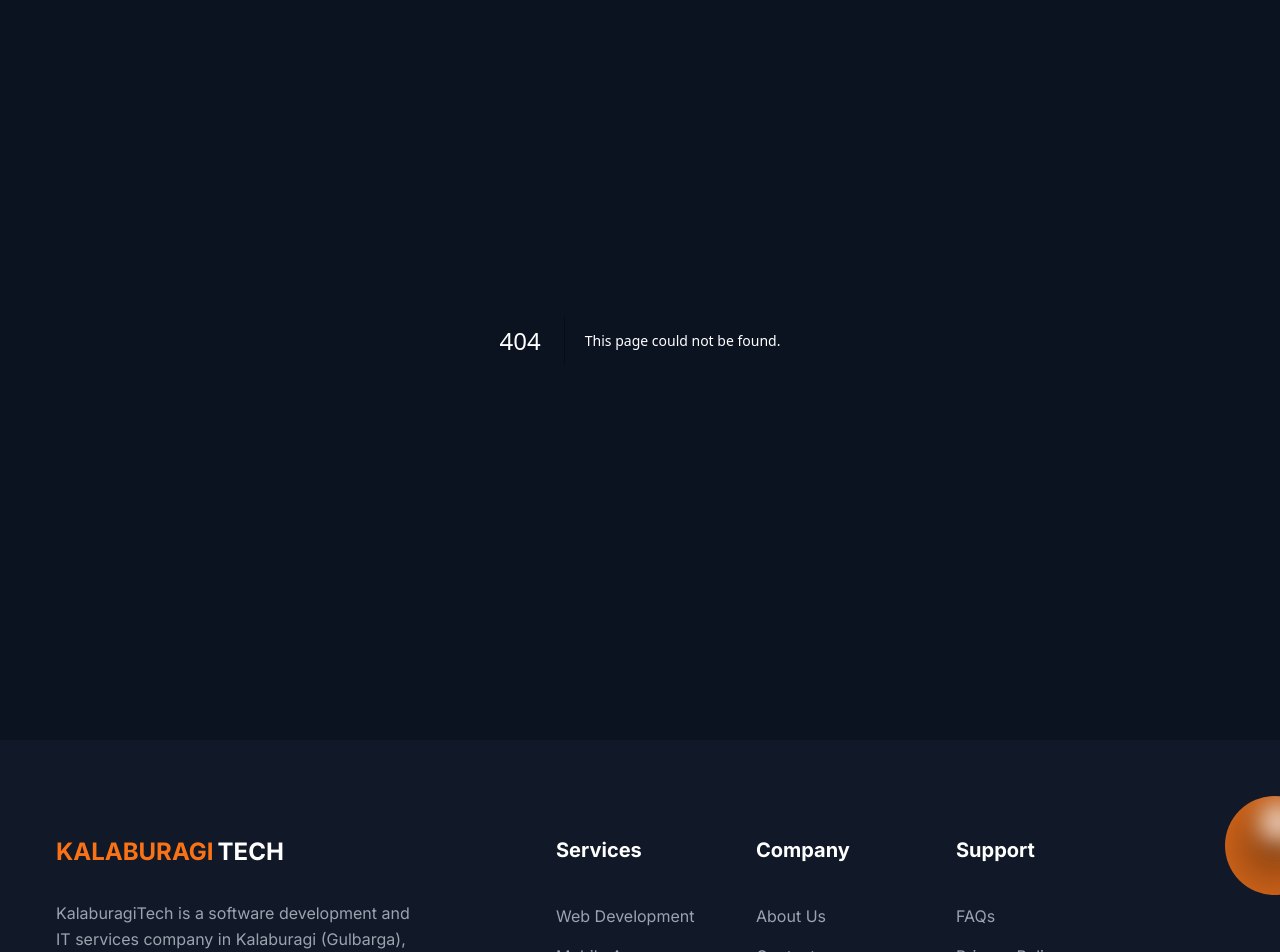
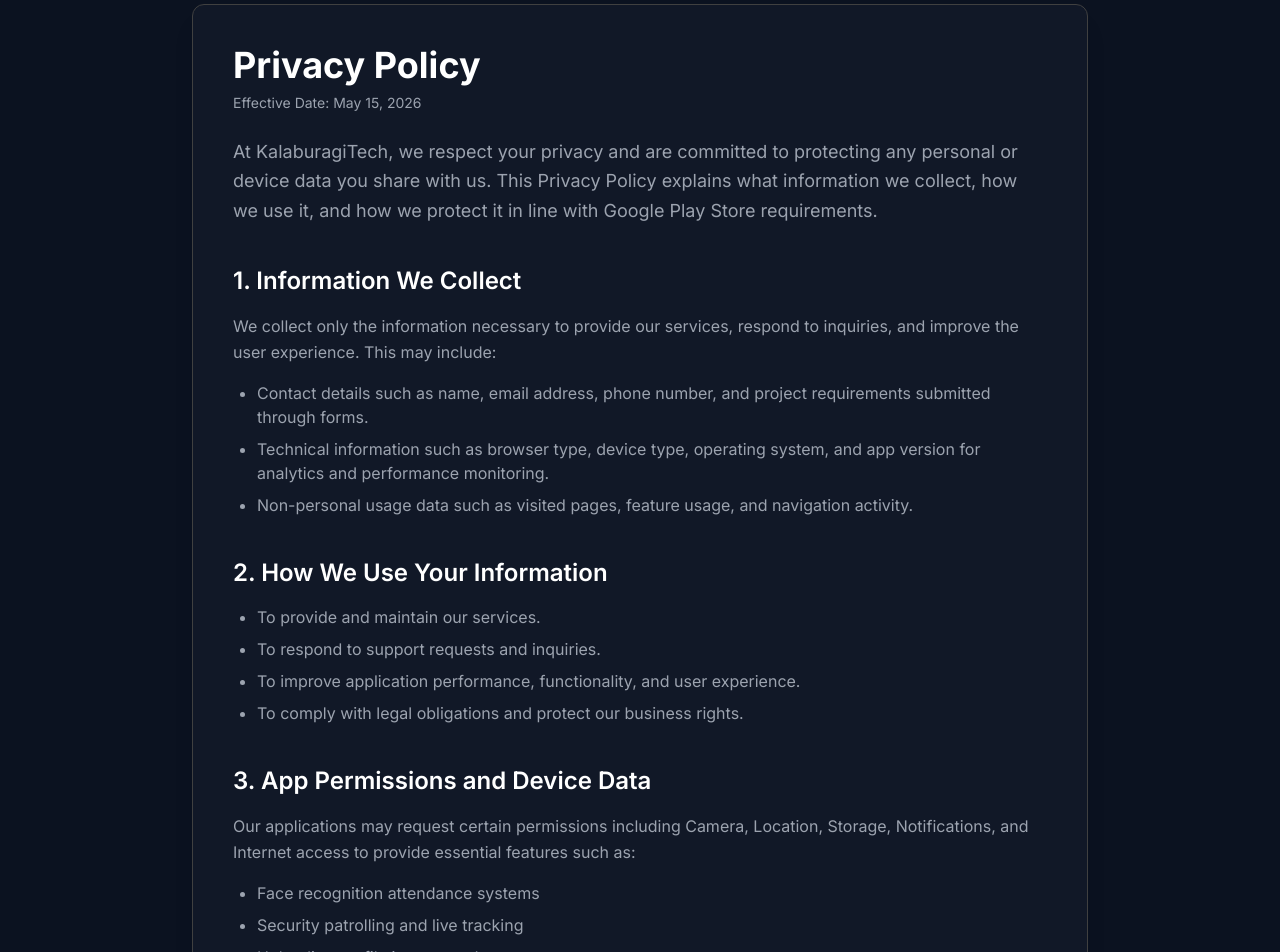
Before and after one commit to kalaburagitech/kalaburagitechs, a Next.js app: page /privacy in a window 1280 px wide. Before the commit this address had no page. Shown: the part 60-1012 px from the top of the page. Built offline with nearby package versions, Linux system fonts and the light colour scheme.

Commit message:
privacy policy update

```diff
--- /dev/null
+++ b/src/app/privacy/page.tsx
@@ -0,0 +1,191 @@
+import type { Metadata } from "next";
+
+export const metadata: Metadata = {
+  title: "Privacy Policy | KalaburagiTech",
+  description:
+    "KalaburagiTech Privacy Policy explains what data we collect, how we use it, and how we protect your privacy in accordance with Google Play Store requirements.",
+  alternates: {
+    canonical: "/privacy",
+  },
+};
+
+export default function PrivacyPage() {
+  return (
+    <section className="bg-white py-16 text-body-color dark:bg-[#0B1220] dark:text-white">
+      <div className="container mx-auto px-4">
+        <div className="mx-auto max-w-4xl rounded-xl border border-[#E5E7EB] bg-white p-10 shadow-xl dark:border-neutral-700 dark:bg-[#111827]">
+          <h1 className="mb-2 text-4xl font-bold text-black dark:text-white">
+            Privacy Policy
+          </h1>
+
+          <p className="mb-6 text-sm text-gray-500 dark:text-gray-400">
+            Effective Date: May 15, 2026
+          </p>
+
+          <p className="mb-6 text-lg leading-relaxed text-body-color dark:text-body-color-dark">
+            At KalaburagiTech, we respect your privacy and are committed to
+            protecting any personal or device data you share with us. This
+            Privacy Policy explains what information we collect, how we use it,
+            and how we protect it in line with Google Play Store requirements.
+          </p>
+
+          <h2 className="mb-4 mt-10 text-2xl font-semibold text-black dark:text-white">
+            1. Information We Collect
+          </h2>
+
+          <p className="mb-4 leading-relaxed text-body-color dark:text-body-color-dark">
+            We collect only the information necessary to provide our services,
+            respond to inquiries, and improve the user experience. This may
+            include:
+          </p>
+
+          <ul className="mb-6 list-disc space-y-2 pl-6 text-body-color dark:text-body-color-dark">
+            <li>
+              Contact details such as name, email address, phone number, and
+              project requirements submitted through forms.
+            </li>
+
+            <li>
+              Technical information such as browser type, device type, operating
+              system, and app version for analytics and performance monitoring.
+            </li>
+
+            <li>
+              Non-personal usage data such as visited pages, feature usage, and
+              navigation activity.
+            </li>
+          </ul>
+
+          <h2 className="mb-4 mt-10 text-2xl font-semibold text-black dark:text-white">
+            2. How We Use Your Information
+          </h2>
+
+          <ul className="mb-6 list-disc space-y-2 pl-6 text-body-color dark:text-body-color-dark">
+            <li>To provide and maintain our services.</li>
+
+            <li>To respond to support requests and inquiries.</li>
+
+            <li>
+              To improve application performance, functionality, and user
+              experience.
+            </li>
+
+            <li>
+              To comply with legal obligations and protect our business rights.
+            </li>
+          </ul>
+
+          <h2 className="mb-4 mt-10 text-2xl font-semibold text-black dark:text-white">
+            3. App Permissions and Device Data
+          </h2>
+
+          <p className="mb-4 leading-relaxed text-body-color dark:text-body-color-dark">
+            Our applications may request certain permissions including Camera,
+            Location, Storage, Notifications, and Internet access to provide
+            essential features such as:
+          </p>
+
+          <ul className="mb-6 list-disc space-y-2 pl-6 text-body-color dark:text-body-color-dark">
+            <li>Face recognition attendance systems</li>
+
+            <li>Security patrolling and live tracking</li>
+
+            <li>Uploading profile images and reports</li>
+
+            <li>Real-time alerts and notifications</li>
+
+            <li>Performance monitoring and app functionality</li>
+          </ul>
+
+          <p className="mb-6 leading-relaxed text-body-color dark:text-body-color-dark">
+            These permissions are used only for core functionality and are never
+            used for unauthorized tracking or sharing of personal data.
+          </p>
+
+          <h2 className="mb-4 mt-10 text-2xl font-semibold text-black dark:text-white">
+            4. Third-Party Services
+          </h2>
+
+          <p className="mb-6 leading-relaxed text-body-color dark:text-body-color-dark">
+            We may use trusted third-party services for hosting, analytics,
+            notifications, and performance monitoring. These services may
+            collect limited technical or anonymized data required for service
+            operation. We do not sell personal information to third parties.
+          </p>
+
+          <h2 className="mb-4 mt-10 text-2xl font-semibold text-black dark:text-white">
+            5. Children&apos;s Privacy
+          </h2>
+
+          <p className="mb-6 leading-relaxed text-body-color dark:text-body-color-dark">
+            Our services are not intended for children under 13 years of age. We
+            do not knowingly collect personal information from children. If such
+            information is identified, we will take immediate steps to remove
+            it.
+          </p>
+
+          <h2 className="mb-4 mt-10 text-2xl font-semibold text-black dark:text-white">
+            6. Data Security
+          </h2>
+
+          <p className="mb-6 leading-relaxed text-body-color dark:text-body-color-dark">
+            We implement reasonable technical and organizational security
+            measures to protect information from unauthorized access, misuse,
+            disclosure, or loss. However, no online system can guarantee
+            complete security.
+          </p>
+
+          <h2 className="mb-4 mt-10 text-2xl font-semibold text-black dark:text-white">
+            7. Your Rights
+          </h2>
+
+          <p className="mb-6 leading-relaxed text-body-color dark:text-body-color-dark">
+            You may request access, correction, or deletion of your personal
+            information by contacting us through the details provided below.
+          </p>
+
+          <h2 className="mb-4 mt-10 text-2xl font-semibold text-black dark:text-white">
+            8. Data Deletion Requests
+          </h2>
+
+          <p className="mb-6 leading-relaxed text-body-color dark:text-body-color-dark">
+            Users may request account deletion or data removal by contacting us
+            at the email address provided below. We will process valid requests
+            in accordance with applicable laws and internal policies.
+          </p>
+
+          <h2 className="mb-4 mt-10 text-2xl font-semibold text-black dark:text-white">
+            9. Changes to This Privacy Policy
+          </h2>
+
+          <p className="mb-6 leading-relaxed text-body-color dark:text-body-color-dark">
+            We may update this Privacy Policy periodically. Updated versions
+            will be published on this page along with the revised effective
+            date.
+          </p>
+
+          <h2 className="mb-4 mt-10 text-2xl font-semibold text-black dark:text-white">
+            10. Contact Us
+          </h2>
+
+          <p className="leading-relaxed text-body-color dark:text-body-color-dark">
+            If you have any questions regarding this Privacy Policy or your
+            personal data, please contact us at:
+          </p>
+
+          <p className="mt-4 font-medium text-black dark:text-white">
+            KalaburagiTech
+          </p>
+
+          <p className="text-body-color dark:text-body-color-dark">
+            Email: kalaburagitech@gmail.com
+          </p>
+
+          <p className="text-body-color dark:text-body-color-dark">
+            Phone: +91 6362050656
+          </p>
+        </div>
+      </div>
+    </section>
+  );
+}
--- a/src/components/Footer/index.tsx
+++ b/src/components/Footer/index.tsx
@@ -20,10 +20,10 @@
                   </div>
                 </Link>
                 <p className="mb-9 text-base leading-relaxed text-body-color dark:text-body-color-dark">
-                  KalaburagiTech is a software development and IT services company
-                  in Kalaburagi (Gulbarga), Karnataka—serving North Karnataka and
-                  clients nationwide with web, mobile, cloud, and custom business
-                  technology.
+                  KalaburagiTech is a software development and IT services
+                  company in Kalaburagi (Gulbarga), Karnataka—serving North
+                  Karnataka and clients nationwide with web, mobile, cloud, and
+                  custom business technology.
                 </p>
                 <div className="flex items-center">
                   <a
@@ -82,10 +82,9 @@
                       height="30" // Adjust the height
                       fill="currentColor" // Ensures the SVG color inherits the parent's color
                     >
-    <path d="M224.1 141c-63.6 0-114.9 51.3-114.9 114.9s51.3 114.9 114.9 114.9S339 319.5 339 255.9 287.7 141 224.1 141zm0 189.6c-41.1 0-74.7-33.5-74.7-74.7s33.5-74.7 74.7-74.7 74.7 33.5 74.7 74.7-33.6 74.7-74.7 74.7zm146.4-194.3c0 14.9-12 26.8-26.8 26.8-14.9 0-26.8-12-26.8-26.8s12-26.8 26.8-26.8 26.8 12 26.8 26.8zm76.1 27.2c-1.7-35.9-9.9-67.7-36.2-93.9-26.2-26.2-58-34.4-93.9-36.2-37-2.1-147.9-2.1-184.9 0-35.8 1.7-67.6 9.9-93.9 36.1s-34.4 58-36.2 93.9c-2.1 37-2.1 147.9 0 184.9 1.7 35.9 9.9 67.7 36.2 93.9s58 34.4 93.9 36.2c37 2.1 147.9 2.1 184.9 0 35.9-1.7 67.7-9.9 93.9-36.2 26.2-26.2 34.4-58 36.2-93.9 2.1-37 2.1-147.8 0-184.8zM398.8 388c-7.8 19.6-22.9 34.7-42.6 42.6-29.5 11.7-99.5 9-132.1 9s-102.7 2.6-132.1-9c-19.6-7.8-34.7-22.9-42.6-42.6-11.7-29.5-9-99.5-9-132.1s-2.6-102.7 9-132.1c7.8-19.6 22.9-34.7 42.6-42.6 29.5-11.7 99.5-9 132.1-9s102.7-2.6 132.1 9c19.6 7.8 34.7 22.9 42.6 42.6 11.7 29.5 9 99.5 9 132.1s2.7 102.7-9 132.1z"/>
+                      <path d="M224.1 141c-63.6 0-114.9 51.3-114.9 114.9s51.3 114.9 114.9 114.9S339 319.5 339 255.9 287.7 141 224.1 141zm0 189.6c-41.1 0-74.7-33.5-74.7-74.7s33.5-74.7 74.7-74.7 74.7 33.5 74.7 74.7-33.6 74.7-74.7 74.7zm146.4-194.3c0 14.9-12 26.8-26.8 26.8-14.9 0-26.8-12-26.8-26.8s12-26.8 26.8-26.8 26.8 12 26.8 26.8zm76.1 27.2c-1.7-35.9-9.9-67.7-36.2-93.9-26.2-26.2-58-34.4-93.9-36.2-37-2.1-147.9-2.1-184.9 0-35.8 1.7-67.6 9.9-93.9 36.1s-34.4 58-36.2 93.9c-2.1 37-2.1 147.9 0 184.9 1.7 35.9 9.9 67.7 36.2 93.9s58 34.4 93.9 36.2c37 2.1 147.9 2.1 184.9 0 35.9-1.7 67.7-9.9 93.9-36.2 26.2-26.2 34.4-58 36.2-93.9 2.1-37 2.1-147.8 0-184.8zM398.8 388c-7.8 19.6-22.9 34.7-42.6 42.6-29.5 11.7-99.5 9-132.1 9s-102.7 2.6-132.1-9c-19.6-7.8-34.7-22.9-42.6-42.6-11.7-29.5-9-99.5-9-132.1s-2.6-102.7 9-132.1c7.8-19.6 22.9-34.7 42.6-42.6 29.5-11.7 99.5-9 132.1-9s102.7-2.6 132.1 9c19.6 7.8 34.7 22.9 42.6 42.6 11.7 29.5 9 99.5 9 132.1s2.7 102.7-9 132.1z" />
                     </svg>
                   </a>
-
 
                   <a
                     href="https://www.linkedin.com/in/kalaburagitech/"
@@ -191,7 +190,7 @@
                   </li>
                   <li>
                     <Link
-                      href="/privacy-policy"
+                      href="/privacy"
                       className="mb-4 inline-block text-base text-body-color duration-300 hover:text-[#F97316] dark:text-body-color-dark dark:hover:text-[#F97316]"
                     >
                       Privacy Policy
```
Lines whose indentation alone changed are shown as unchanged.
